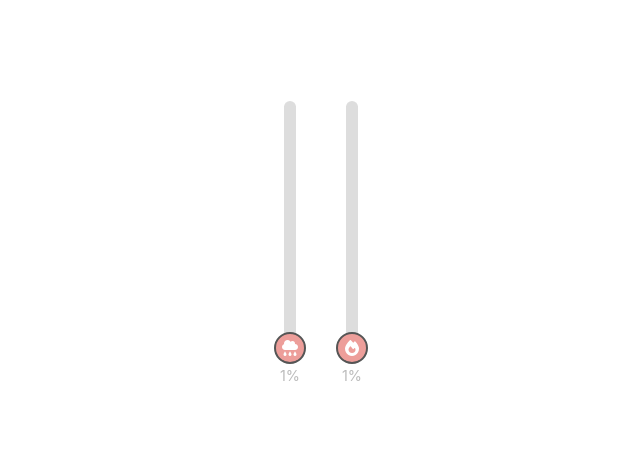
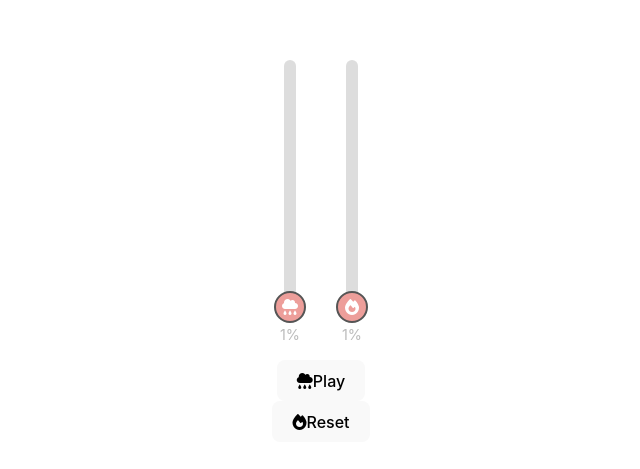
Before and after one commit to weiying-chen/noice, a React (Vite) app: page / in a window 1280 px wide. Shown: the part 149-618 px from the top of the page, without its empty margins (319-959 px from the left). Built offline with nearby package versions, Linux system fonts and the light colour scheme.

Commit message:
Add controls

```diff
--- a/src/App.css
+++ b/src/App.css
@@ -113,3 +113,8 @@
 .rc-slider-vertical .rc-slider-step {
     width: 12px;
 }
+
+.control-handle:before {
+  font-family: "Font Awesome 5 Free"; /* Font family for Font Awesome 5 Free */
+  font-weight: 900;
+}
--- a/src/App.tsx
+++ b/src/App.tsx
@@ -6,6 +6,11 @@ import './App.css';
 const audios = [
   { src: '/fire.mp3', icon: '\\f73d' },
   { src: '/crickets.mp3', icon: '\\f06d' },
+];
+
+const controls = [
+  { text: 'Play', icon: '\\f73d' },
+  { text: 'Reset', icon: '\\f06d' },
 ];
 
 function App() {
@@ -26,6 +31,7 @@ function App() {
   };
 
   return (
+    <>
       <div className="audios">
         {audios.map((audio, index) => (
           <div key={index} className="audio">
@@ -47,7 +53,6 @@ function App() {
                 {`
                   .slider-${index} .rc-slider-handle:before {
                     content: "${audio.icon}";
-                  font-family: 'Font Awesome 5 Free';
                   }
                 `}
               </style>
@@ -56,6 +61,21 @@ function App() {
           </div>
         ))}
       </div>
+      <div className="controls">
+        {controls.map((control, index) => (
+          <div key={index} className={`control-${index}`}>
+            <button key={index} className={`control-handle`}>{control.text}</button>
+            <style>
+              {`
+                .control-${index} .control-handle:before {
+                  content: "${control.icon}";
+                }
+              `}
+            </style>
+          </div>
+        ))}
+      </div>
+    </>
   );
 }
 
```
Lines whose indentation alone changed are shown as unchanged.
